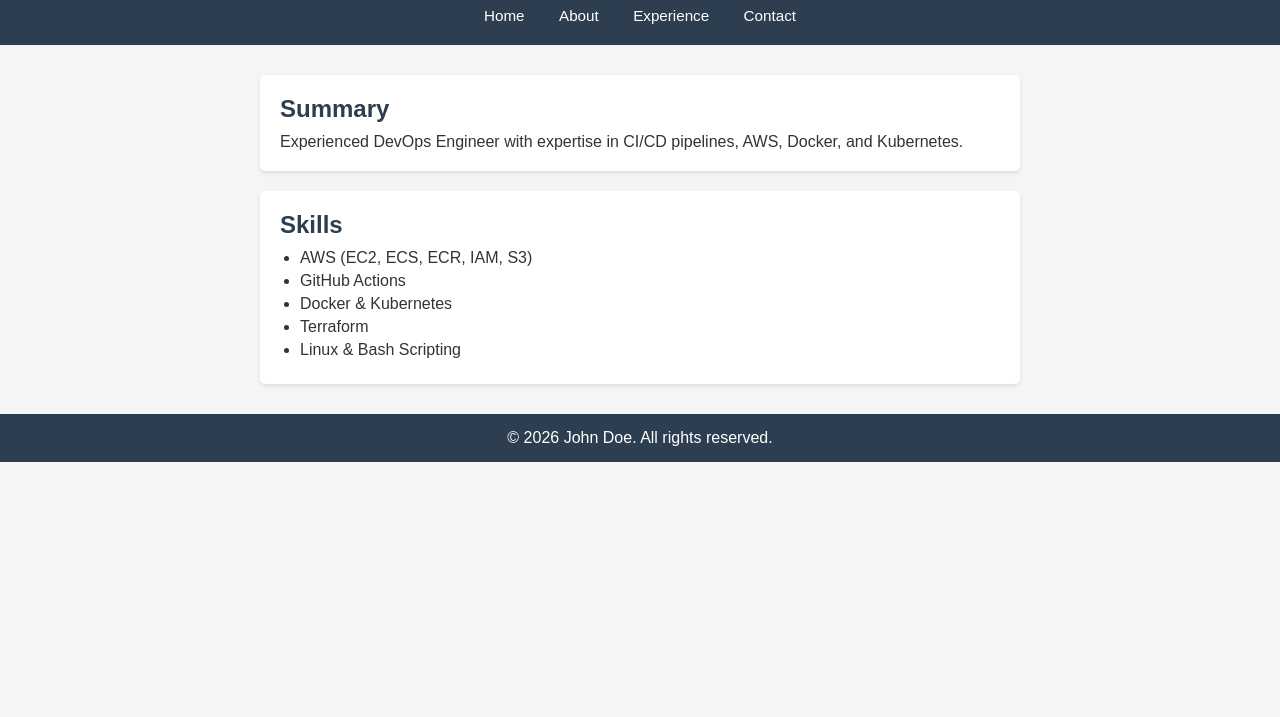
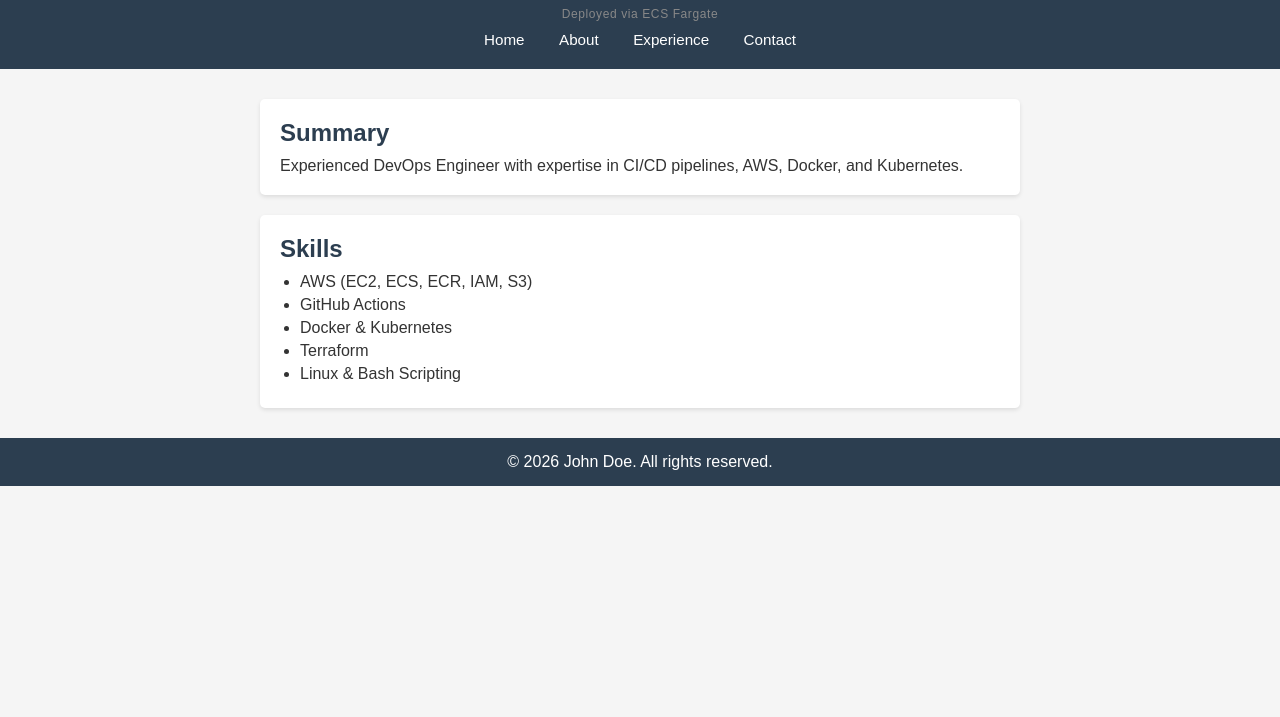
Before and after one commit to Williamdev-25/Deployment-to-EC2-using-0IDC, a website: page index.html in a window 1280 px wide. Shown: the part 83-800 px from the top of the page. Drawn offline with Linux system fonts and the light colour scheme.

```diff
--- a/index.html
+++ b/index.html
@@ -10,6 +10,7 @@
   <header>
     <h1>William</h1>
     <p>DevOps Engineer</p>
+    <p style="font-size:0.75rem;color:#888;letter-spacing:0.05em;">Deployed via ECS Fargate</p>
     <nav>
       <a href="index.html">Home</a>
       <a href="about.html">About</a>
```
